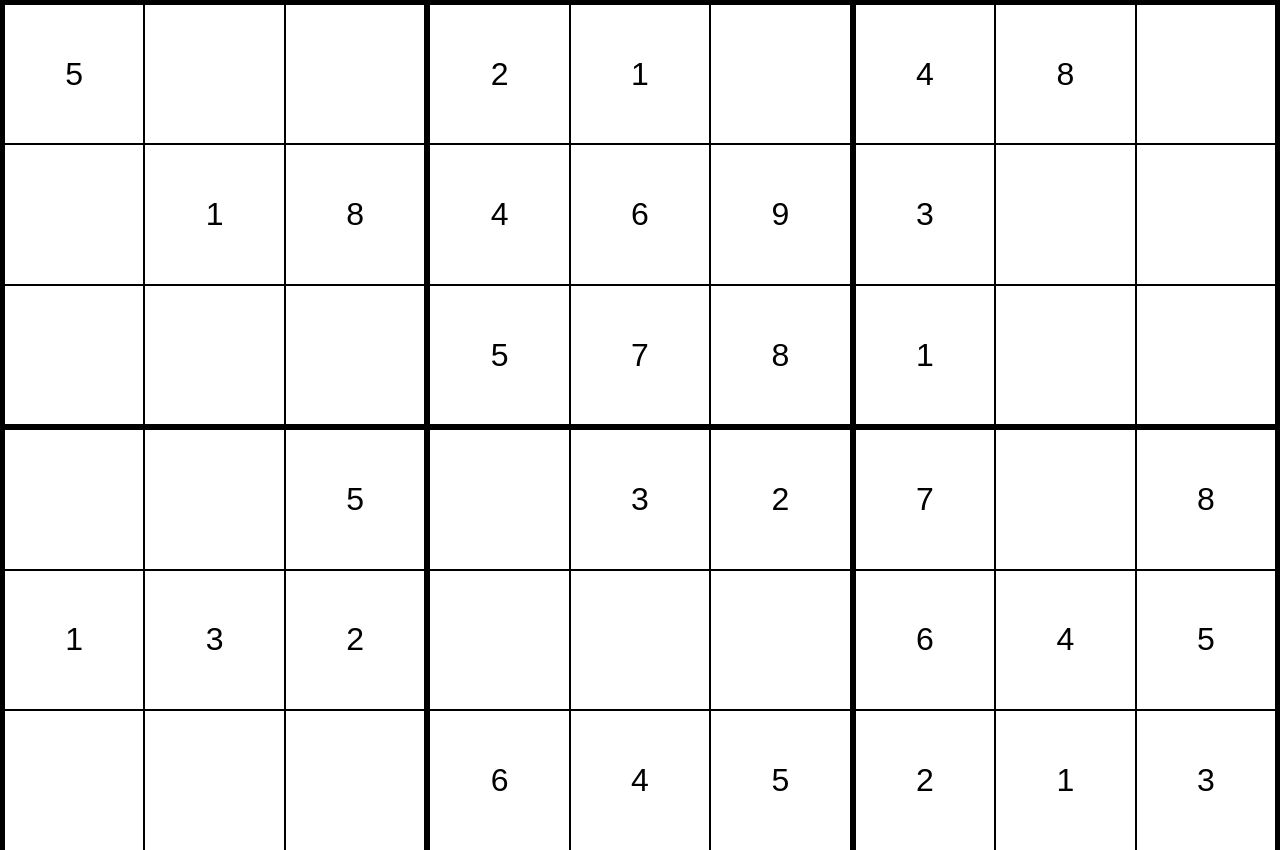
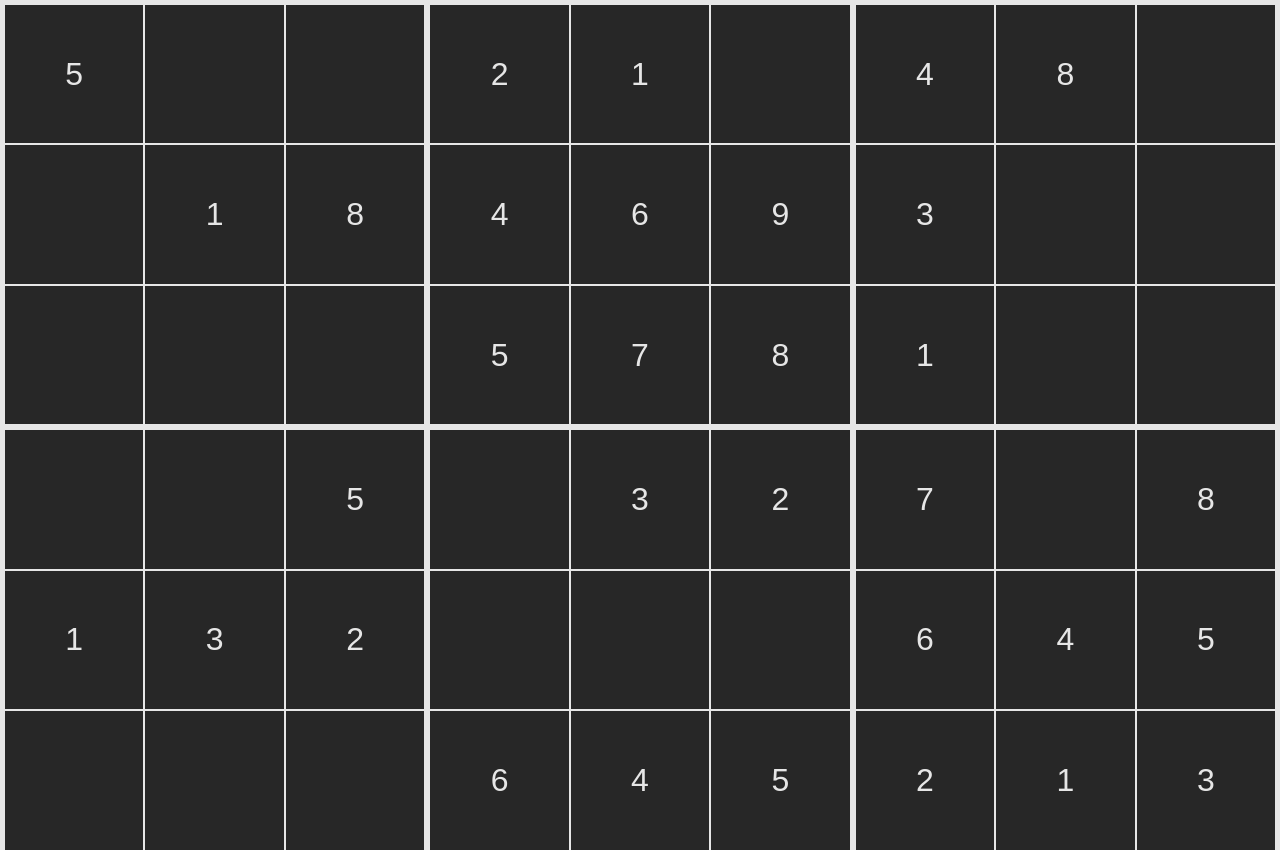
Before and after one commit to chuaml/sudoku, a website built with Vite: page index.html in a window 1280 px wide. Shown: the top 850 px of the page. Built offline with nearby package versions, Linux system fonts and the dark colour scheme.

Commit message:
add darkmode

```diff
--- a/src/style.css
+++ b/src/style.css
@@ -1,4 +1,21 @@
+html {
+  background-color: #ddd;
+}
 
+/* darkmode */
+@media (prefers-color-scheme: dark) {
+  html {
+    background-color: #222;
+  }
+
+  body {
+    filter: invert(0.9) hue-rotate(180deg);
+  }
+}
+
+.sudoku {
+  background-color: #eee;
+}
 
 .sudoku,
 .sudoku>.box {
```
